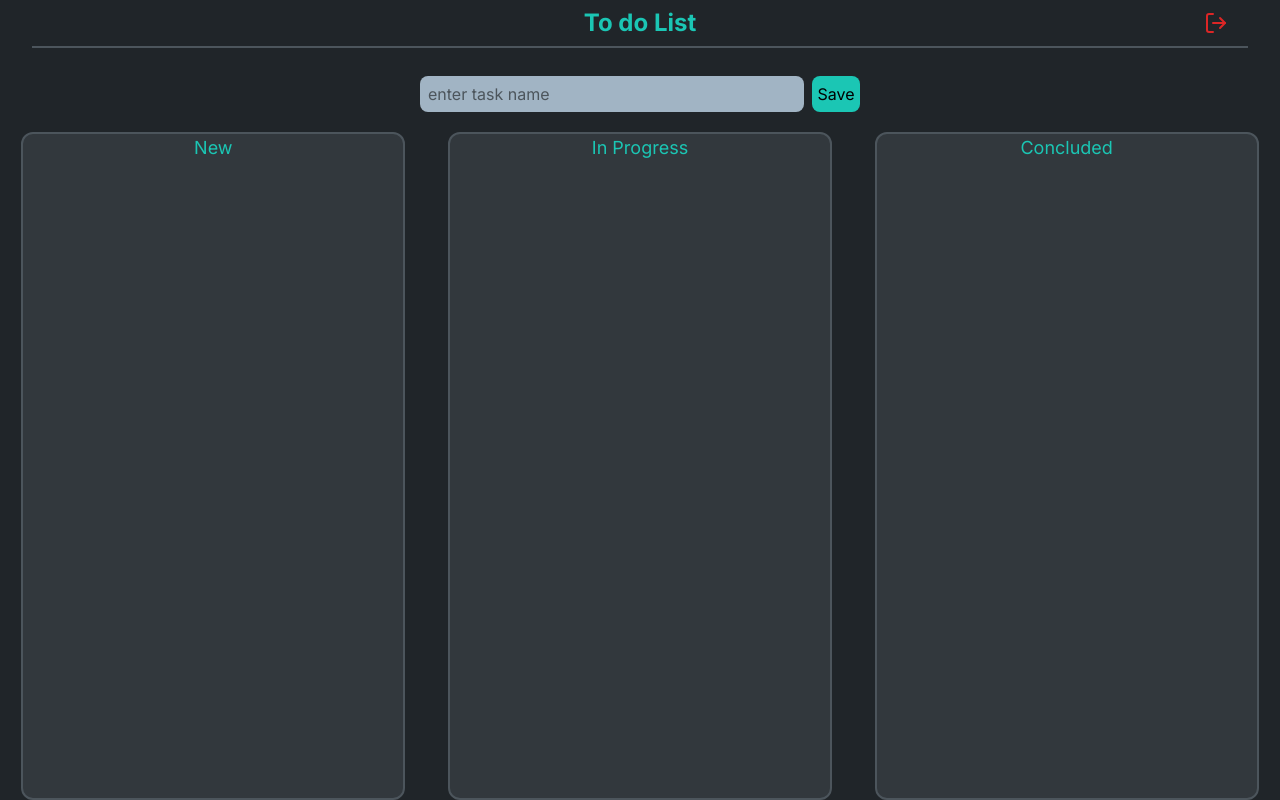
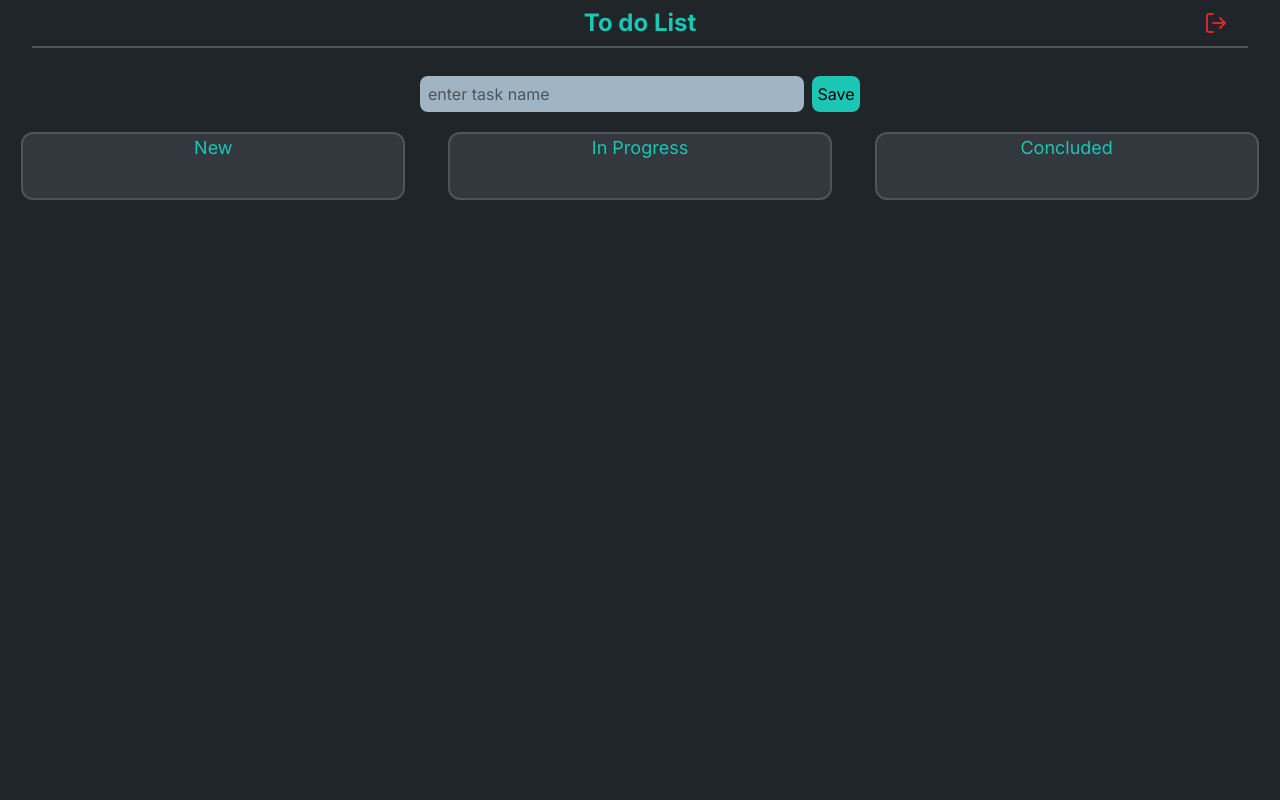
Before and after one commit to marcos2872/to_do_list_buzzvel, a Next.js app in the folder to_do_list/: page / in a window 1280 px wide. Built offline with nearby package versions, Linux system fonts and the light colour scheme.

Commit message:
criação dos cards

```diff
--- a/to_do_list/src/app/page.tsx
+++ b/to_do_list/src/app/page.tsx
@@ -1,12 +1,15 @@
 'use client'
 
 import InputToDo from '@/components/inputToDo'
+import Task from '@/components/task'
 import ViewCards from '@/components/viewCards'
+import useStorageState from '@/hooks/useStorageState'
 import React, { useState } from 'react'
 import { FiLogOut } from 'react-icons/fi'
 
-export default function Home (): React.JSX.Element {
+export default function Home(): React.JSX.Element {
   const [view, setView] = useState<number>(0)
+  const { tasks, viewTask } = useStorageState()
 
   const viewType = [
     { title: 'New' },
@@ -15,12 +18,12 @@ export default function Home (): React.JSX.Element {
   ]
 
   return (
-    <main className="flex flex-col items-center pt-14 w-screen h-screen bg-Dark_1">
+    <main className="flex flex-col items-center pt-14 pb-5 w-full min-h-screen h-full bg-Dark_1">
 
       <div className="flex items-center justify-center w-[95%] absolute top-0 h-12 border-b-2 border-Dark_3">
         <h1 className="font-bold text-2xl text-Dark_5">To do List</h1>
         <FiLogOut
-        className=" w-6 h-6 absolute right-5 text-red-600"
+          className=" w-6 h-6 absolute right-5 text-red-600"
         />
       </div>
 
@@ -28,25 +31,27 @@ export default function Home (): React.JSX.Element {
 
       <section className='flex justify-around w-80 pt-5 lg:hidden'>
         <button className={`border-2 border-Dark_3 rounded-md w-20  ${view === 0 ? 'bg-Dark_5' : 'bg-Dark_4'}`}
-        onClick={() => { setView(0) }}
+          onClick={() => { setView(0) }}
         >New</button>
         <button className={`border-2 border-Dark_3 rounded-md w-28  ${view === 1 ? 'bg-Dark_5' : 'bg-Dark_4'}`}
-        onClick={() => { setView(1) }}
+          onClick={() => { setView(1) }}
         >In Progress</button>
         <button className={`border-2 border-Dark_3 rounded-md w-28  ${view === 2 ? 'bg-Dark_5' : 'bg-Dark_4'}`}
-        onClick={() => { setView(2) }}
+          onClick={() => { setView(2) }}
         >Concluded</button>
       </section>
 
       <div className='flex w-full h-full justify-around pt-5 lg:hidden'>
-        <ViewCards title={viewType[view].title} />
+        <ViewCards title={viewType[view].title} cards={tasks.filter(({ status }) => status === viewType[view].title)} />
       </div>
 
       <div className='hidden lg:flex w-full h-full justify-around pt-5'>
         {viewType.map((item, index) => (
-          <ViewCards key={index} title={item.title} />
-        )) }
+          <ViewCards key={index} title={item.title} cards={tasks.filter(({ status }) => status === item.title)} />
+        ))}
       </div>
+
+      {viewTask && <Task id={viewTask} />}
 
     </main>
   )
--- a/to_do_list/src/components/inputToDo/index.tsx
+++ b/to_do_list/src/components/inputToDo/index.tsx
@@ -8,9 +8,20 @@ import { v4 as uuidv4 } from 'uuid'
 
 export default function InputToDo (): React.JSX.Element {
   const [nameState, setNameState] = useState('')
-  const { newTask } = useStorageState()
+  const { newTask, tasks } = useStorageState()
 
   const name = z.string().min(3).max(30)
+
+  const nameValidate = (): boolean => tasks.some(({ name }) => name === nameState)
+
+  const heardleInput = (): void => {
+    newTask({
+      id: uuidv4(),
+      name: nameState,
+      status: 'New'
+    })
+    setNameState('')
+  }
 
   return (
     <div className='flex pt-5 gap-2'>
@@ -20,18 +31,18 @@ export default function InputToDo (): React.JSX.Element {
       value={nameState}
       placeholder='enter task name'
       onChange={({ target }) => { setNameState(target.value) }}
+      onKeyDown={({ key }) => {
+        if (key === 'Enter') {
+          heardleInput()
+        }
+      }}
       />
       {!name.safeParse(nameState).success && nameState !== '' && <ErrorInput message='* The name must be between 3 and 30 characters long.'/>}
+      {nameValidate() && <ErrorInput message='* a task with the same name already exists.'/>}
       </div>
       <button className='bg-Dark_5 rounded-lg h-9 w-12'
-      disabled={ !name.safeParse(nameState).success }
-      onClick={() => {
-        newTask({
-          id: uuidv4(),
-          name: nameState
-        })
-        setNameState('')
-      }}
+      disabled={ !name.safeParse(nameState).success || nameValidate() }
+      onClick={heardleInput}
       >Save</button>
     </div>
   )
--- /dev/null
+++ b/to_do_list/src/components/task/index.tsx
@@ -0,0 +1,7 @@
+import React from 'react'
+
+export default function Task({ id }: { id: string }) {
+  return (
+    <div className=' absolute w-[95%] h-40 bg-slate-600'>{id}</div>
+  )
+}
--- a/to_do_list/src/components/viewCards/index.tsx
+++ b/to_do_list/src/components/viewCards/index.tsx
@@ -1,13 +1,39 @@
-import React from 'react'
+/* eslint-disable @typescript-eslint/strict-boolean-expressions */
+import { type IToDO } from '@/interfaces/IToDo'
+import React, { useState } from 'react'
+import useStorageState from '@/hooks/useStorageState'
 
 interface PropsType {
   title: string
+  cards: IToDO[]
 }
 
-export default function ViewCards ({ title }: PropsType): React.JSX.Element {
+export default function ViewCards({ title, cards }: PropsType): React.JSX.Element {
+ const {setViewTask} = useStorageState()
   return (
-    <div className='flex w-[90%] lg:w-[30%] h-full border-2 border-Dark_3 rounded-xl justify-center bg-Dark_2'>
+    <div className='flex flex-col w-[90%] lg:w-[30%] h-auto border-2 border-Dark_3 bg-Dark_2 rounded-xl items-center pb-5'>
       <h3 className='text-lg text-Dark_5'>{title}</h3>
+      <div className='flex flex-col w-full items-center pt-4
+      md:flex-row md:flex-wrap md:justify-around gap-5'>
+        {cards.map(item => (
+          <div
+            key={item.id}
+            className='bg-Dark_3 w-[95%] max-w-[350px] h-20 rounded-xl flex flex-col py-2 px-4 gap-3'
+            onClick={() => {
+              setViewTask(item.id)
+            }}
+          >
+            <h4 className='text-Dark_5 font-semibold text-lg'>{item.name}</h4>
+            <p className='text-Dark_1 text-sm font-medium mt-2'>
+              Done: {
+                item.items?.length
+                  ? <span className='text-red-500'>0/0</span>
+                  : <span className='text-red-500'>0/0</span>
+              }
+            </p>
+          </div>
+        ))}
+      </div>
     </div>
   )
 }
--- a/to_do_list/src/context/context.tsx
+++ b/to_do_list/src/context/context.tsx
@@ -6,22 +6,27 @@ import React, { createContext, useContext, useState } from 'react'
 export interface ContextProps {
   tasks: IToDO[]
   setTask: (data: IToDO) => void
+  viewTask: string
+  setViewTask: (id: string) => void
 }
 
 export const Context = createContext<ContextProps>({
   tasks: [] as IToDO[],
-  setTask: (): void => {}
+  setTask: (): void => {},
+  viewTask: '',
+  setViewTask: (): void => {},
 })
 
 export function ContextProvider ({ children }: any): React.JSX.Element {
   const [tasks, setTasks] = useState<IToDO[]>([])
+  const [viewTask, setViewTask] = useState('')
 
   const setTask = (data: IToDO): void => {
     setTasks((prev) => [data, ...prev])
   }
 
   return (
-    <Context.Provider value={{ tasks, setTask }}>
+    <Context.Provider value={{ tasks, setTask, viewTask, setViewTask }}>
       {children}
     </Context.Provider>
   )
--- a/to_do_list/src/hooks/useStorageState.tsx
+++ b/to_do_list/src/hooks/useStorageState.tsx
@@ -6,7 +6,7 @@ import { type IToDO } from '@/interfaces/IToDo'
 import { type IUseStorageStateReturn } from '@/interfaces/IUseStorageStateReturn'
 
 function useStorageState (): IUseStorageStateReturn {
-  const { tasks, setTask } = useGlobalContext()
+  const { tasks, setTask, viewTask, setViewTask } = useGlobalContext()
 
   // useEffect(() => {
   //   const storageLocal = localStorage.getItem('tasks')
@@ -26,7 +26,7 @@ function useStorageState (): IUseStorageStateReturn {
     // }, 1000 * 5)
   }
 
-  return { newTask }
+  return { newTask, tasks, viewTask, setViewTask }
 }
 
 export default useStorageState
--- a/to_do_list/src/interfaces/IToDo.ts
+++ b/to_do_list/src/interfaces/IToDo.ts
@@ -10,4 +10,5 @@ export interface IToDO {
       concluded: boolean
     }
   ]
+  status: string
 }
--- a/to_do_list/src/interfaces/IUseStorageStateReturn.ts
+++ b/to_do_list/src/interfaces/IUseStorageStateReturn.ts
@@ -1,5 +1,8 @@
 import { type IToDO } from './IToDo'
 
 export interface IUseStorageStateReturn {
+  tasks: IToDO[]
   newTask: (data: IToDO) => void
+  viewTask: string
+  setViewTask: (id: string) => void
 }
```
Also changed, not shown: to_do_list/.eslintrc.json.
